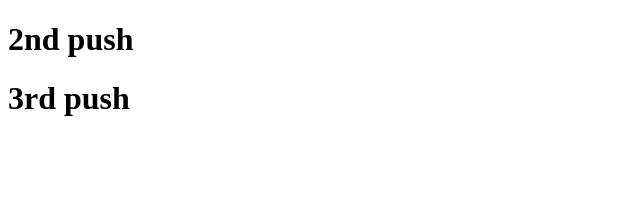
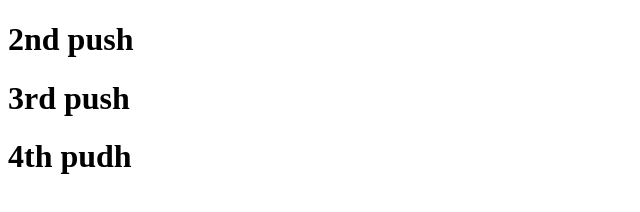
Before and after one commit to Chilukoti333/git19, a plain HTML site: page index2.html in a window 1280 px wide. Shown: the whole page, without its empty margins (0-640 px from the left). Drawn offline with Linux system fonts and the light colour scheme.

Commit message:
4th push

```diff
--- a/index2.html
+++ b/index2.html
@@ -9,5 +9,6 @@
 <body>
     <h1>2nd push </h1>
     <h1> 3rd push</h1>
+    <h1>4th pudh</h1>
 </body>
 </html>
```
